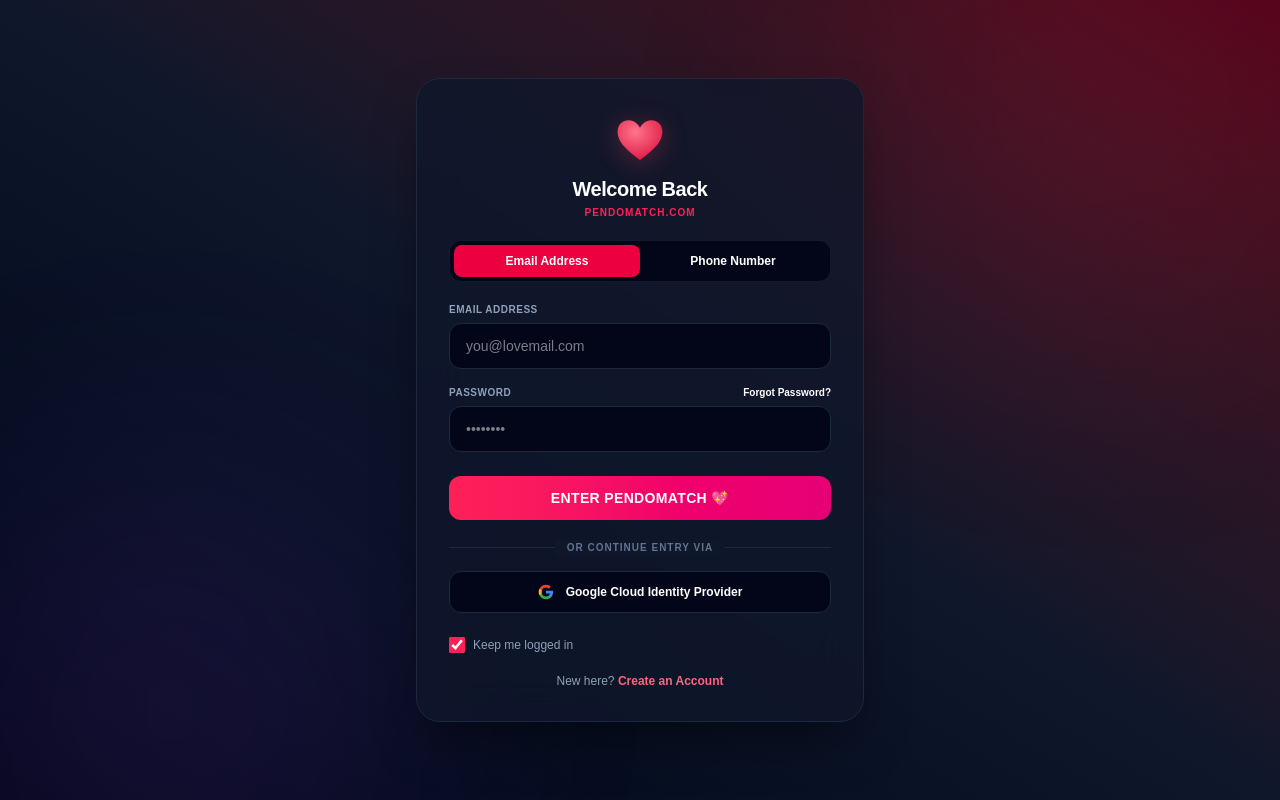
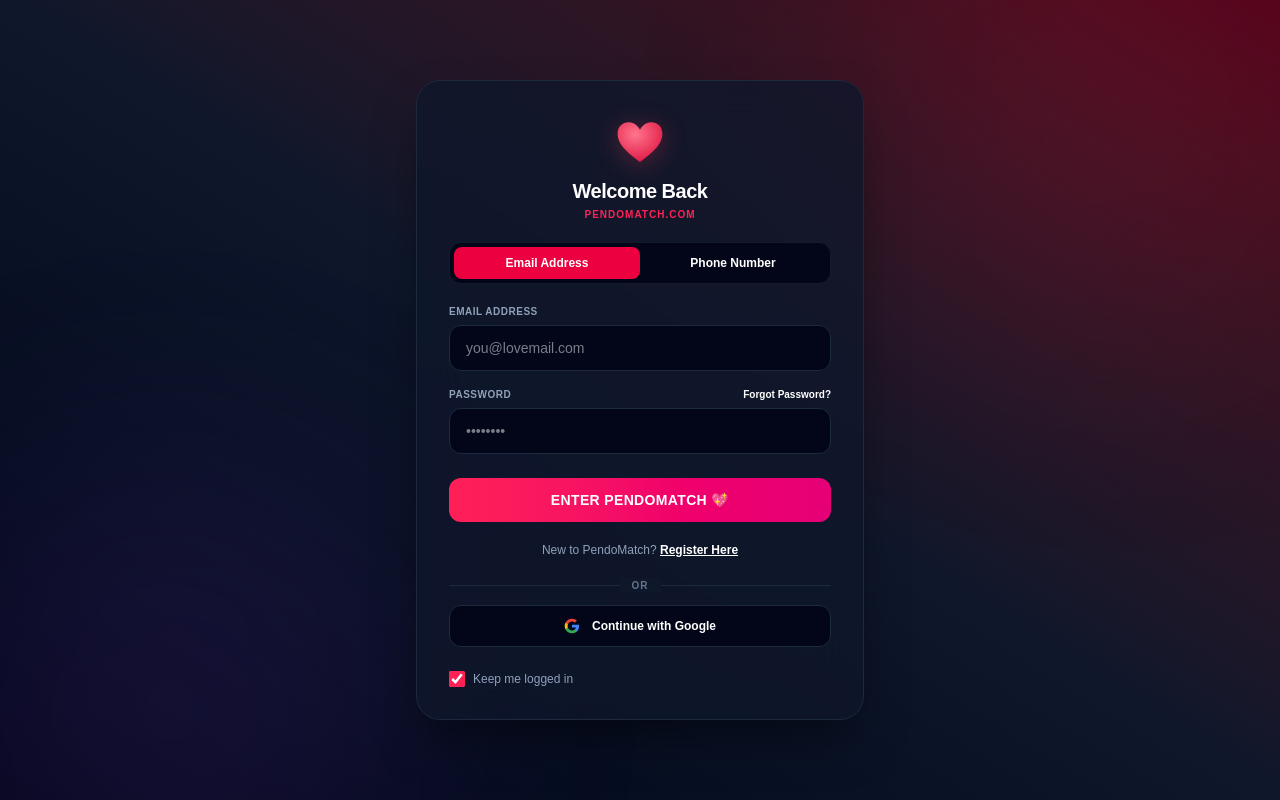
Before and after one commit to kinotifriday-bot/pendomatch, a Next.js app: page /login in a window 1280 px wide. Built offline with nearby package versions, Linux system fonts and the light colour scheme; no server answers.

Commit message:
fix: explicit separation for existing users vs new registrations

```diff
--- a/src/app/login/page.js
+++ b/src/app/login/page.js
@@ -18,12 +18,13 @@ import { useRouter } from "next/navigation";
 import Link from "next/link";
 
 export default function LoginPage() {
-  const [loginMethod, setLoginMethod] = useState("email"); // Options: "email" or "phone"
+  const [loginMethod, setLoginMethod] = useState("email"); // "email" or "phone"
+  const [isNewUser, setIsNewUser] = useState(false); // Separator flag to fix the email-in-use bug
   const [email, setEmail] = useState("");
   const [password, setPassword] = useState("");
 
   // Phone Authentication States
-  const [countryCode, setCountryCode] = useState("+254"); // Default to Kenya
+  const [countryCode, setCountryCode] = useState("+254");
   const [phoneNumber, setPhoneNumber] = useState("");
   const [verificationCode, setVerificationCode] = useState("");
   const [confirmationResult, setConfirmationResult] = useState(null);
@@ -33,7 +34,6 @@ export default function LoginPage() {
   const [isLoading, setIsLoading] = useState(false);
   const router = useRouter();
 
-  // Initialize invisible reCAPTCHA for phone safety safeguards
   useEffect(() => {
     if (typeof window !== "undefined" && !window.recaptchaVerifier) {
       try {
@@ -47,7 +47,6 @@ export default function LoginPage() {
     }
   }, []);
 
-  // Helper logic: Configures Firebase to create a new profile document securely on registration
   const provisionUserInFirestore = async (user) => {
     const userRef = doc(db, "users", user.uid);
     const userDoc = await getDoc(userRef);
@@ -72,33 +71,35 @@ export default function LoginPage() {
       const persistenceType = rememberMe ? browserLocalPersistence : browserSessionPersistence;
       await setPersistence(auth, persistenceType);
 
-      // Try signing in; if user doesn't exist, register them cleanly to prevent auth/missing-email errors
-      try {
+      if (isNewUser) {
+        // User explicitly wants to create an account
+        const newCredential = await createUserWithEmailAndPassword(auth, email.trim(), password);
+        await provisionUserInFirestore(newCredential.user);
+        router.push("/dashboard");
+      } else {
+        // User is logging into an existing account
         const userCredential = await signInWithEmailAndPassword(auth, email.trim(), password);
         await provisionUserInFirestore(userCredential.user);
-      } catch (signInError) {
-        if (signInError.code === "auth/user-not-found" || signInError.code === "auth/invalid-credential") {
-          // Attempt immediate seamless runtime registration
-          const newCredential = await createUserWithEmailAndPassword(auth, email.trim(), password);
-          await provisionUserInFirestore(newCredential.user);
-        } else {
-          throw signInError;
-        }
+        router.push("/dashboard");
+      }
+    } catch (err) {
+      console.error(err);
+      let errorText = "Authentication failed. Please check your details.";
+
+      if (err.code === "auth/email-already-in-use") {
+        errorText = "This email is already registered! Please switch to 'Sign In' below to access your account.";
+      } else if (err.code === "auth/invalid-credential" || err.code === "auth/wrong-password" || err.code === "auth/user-not-found") {
+        errorText = "We couldn't find a match for that email or password. Please verify your details.";
+      } else if (err.code === "auth/weak-password") {
+        errorText = "Password should be at least 6 characters long.";
       }
 
-      router.push("/dashboard");
-    } catch (err) {
-      console.error(err);
-      setMessage({
-        text: "Authentication verify failed. Please check your login credentials and try again.",
-        type: "error"
-      });
+      setMessage({ text: errorText, type: "error" });
     } finally {
       setIsLoading(false);
     }
   };
 
-  // Google Login Channel Handler
   const handleGoogleLogin = async () => {
     setIsLoading(true);
     setMessage({ text: "", type: "" });
@@ -119,7 +120,6 @@ export default function LoginPage() {
     }
   };
 
-  // Dispatch OTP sms pin
   const handleSendOtp = async (e) => {
     e.preventDefault();
     if (!phoneNumber) return;
@@ -132,16 +132,15 @@ export default function LoginPage() {
       const appVerifier = window.recaptchaVerifier;
       const confirmation = await signInWithPhoneNumber(auth, fullNumber, appVerifier);
       setConfirmationResult(confirmation);
-      setMessage({ text: "📲 Verification code SMS text sent! Check your inbox.", type: "success" });
+      setMessage({ text: "📲 Verification code SMS sent! Check your phone.", type: "success" });
     } catch (err) {
       console.error(err);
-      setMessage({ text: "Failed to dispatch SMS text pin. Verify your number layout format.", type: "error" });
+      setMessage({ text: "Failed to send SMS pin. Verify your number layout format.", type: "error" });
     } finally {
       setIsLoading(false);
     }
   };
 
-  // Process OTP completion pipeline
   const handleVerifyOtp = async (e) => {
     e.preventDefault();
     if (!verificationCode || !confirmationResult) return;
@@ -154,7 +153,7 @@ export default function LoginPage() {
       router.push("/dashboard");
     } catch (err) {
       console.error(err);
-      setMessage({ text: "Incorrect or expired SMS entry token matching confirmation code.", type: "error" });
+      setMessage({ text: "Incorrect or expired SMS verification code.", type: "error" });
     } finally {
       setIsLoading(false);
     }
@@ -168,7 +167,7 @@ export default function LoginPage() {
     setIsLoading(true);
     try {
       await sendPasswordResetEmail(auth, email.trim());
-      setMessage({ text: "💌 Reset link dispatched! Check your inbox to update your password.", type: "success" });
+      setMessage({ text: "💌 Reset link dispatched! Check your inbox.", type: "success" });
     } catch (err) {
       setMessage({ text: "Failed to send password reset link. Please try again.", type: "error" });
     } finally {
@@ -194,11 +193,13 @@ export default function LoginPage() {
               <path d="M 100,60 C 80,20 20,25 20,75 C 20,120 75,155 100,175 C 125,155 180,120 180,75 C 180,25 120,20 100,60 Z" fill="url(#loginHeart)" />
             </svg>
           </div>
-          <h2 className="text-xl font-black text-white mt-2 tracking-tight">Welcome Back</h2>
+          <h2 className="text-xl font-black text-white mt-2 tracking-tight">
+            {isNewUser ? "Create Account" : "Welcome Back"}
+          </h2>
           <p className="text-[10px] font-bold text-rose-500 tracking-widest uppercase mt-0.5">PendoMatch.com</p>
         </div>
 
-        {/* Dynamic Seamless Tab Switch Button Triggers */}
+        {/* Tab switch between email and phone */}
         <div className="grid grid-cols-2 p-1 bg-slate-950 rounded-xl border border-slate-800/60">
           <button
             type="button"
@@ -224,7 +225,7 @@ export default function LoginPage() {
           </div>
         )}
 
-        {/* Email Login Module UI block Layout */}
+        {/* Email Login/Register Module */}
         {loginMethod === "email" && (
           <form className="space-y-4" onSubmit={handleLogin}>
             <div>
@@ -239,7 +240,9 @@ export default function LoginPage() {
             <div>
               <div className="flex justify-between items-center mb-1.5">
                 <label className="block text-[10px] font-bold text-slate-400 uppercase tracking-wider">Password</label>
-                <button type="button" onClick={handleForgotPassword} disabled={isLoading} className="text-[10px] font-bold text-rose-400 outline-none">Forgot Password?</button>
+                {!isNewUser && (
+                  <button type="button" onClick={handleForgotPassword} disabled={isLoading} className="text-[10px] font-bold text-rose-400 outline-none">Forgot Password?</button>
+                )}
               </div>
               <input
                 type="password" required disabled={isLoading} value={password} onChange={(e) => setPassword(e.target.value)}
@@ -249,12 +252,24 @@ export default function LoginPage() {
             </div>
 
             <button type="submit" disabled={isLoading} className="w-full bg-gradient-to-r from-rose-500 to-pink-600 text-white font-black py-3 px-4 rounded-xl text-sm tracking-wide transform active:scale-[0.99] mt-2">
-              {isLoading ? "Verifying Access..." : "ENTER PENDOMATCH 💖"}
+              {isLoading ? "Processing..." : isNewUser ? "CREATE ACCOUNT 💖" : "ENTER PENDOMATCH 💖"}
             </button>
+
+            {/* Dynamic context link to switch modes */}
+            <p className="text-center text-xs text-slate-400 pt-1">
+              {isNewUser ? "Already have an account?" : "New to PendoMatch?"}{" "}
+              <button
+                type="button"
+                onClick={() => { setIsNewUser(!isNewUser); setMessage({text:"", type:""}); }}
+                className="font-bold text-rose-400 hover:text-rose-300 transition underline bg-transparent border-none p-0 cursor-pointer"
+              >
+                {isNewUser ? "Sign In Instead" : "Register Here"}
+              </button>
+            </p>
           </form>
         )}
 
-        {/* Phone Login Module UI block Layout */}
+        {/* Phone Login Module */}
         {loginMethod === "phone" && (
           <div className="space-y-4">
             {!confirmationResult ? (
@@ -281,7 +296,7 @@ export default function LoginPage() {
                   </div>
                 </div>
                 <button type="submit" disabled={isLoading} className="w-full bg-gradient-to-r from-rose-500 to-pink-600 text-white font-black py-3 px-4 rounded-xl text-sm tracking-wide">
-                  {isLoading ? "Sending text SMS code..." : "DISPATCH ENTRY PIN 📲"}
+                  {isLoading ? "Sending text..." : "DISPATCH ENTRY PIN 📲"}
                 </button>
               </form>
             ) : (
@@ -295,7 +310,7 @@ export default function LoginPage() {
                   />
                 </div>
                 <button type="submit" disabled={isLoading} className="w-full bg-gradient-to-r from-emerald-500 to-teal-600 text-white font-black py-3 px-4 rounded-xl text-sm tracking-wide">
-                  {isLoading ? "Validating confirmation OTP code..." : "VERIFY CODE & OPEN PROFILE 🔓"}
+                  {isLoading ? "Validating..." : "VERIFY CODE & OPEN PROFILE 🔓"}
                 </button>
                 <button type="button" onClick={() => setConfirmationResult(null)} className="w-full text-center text-xs text-slate-500 font-bold hover:text-slate-400 transition">Change Phone Number</button>
               </form>
@@ -303,13 +318,12 @@ export default function LoginPage() {
           </div>
         )}
 
-        {/* Social Authentication Matrix Separation Wrapper Layout */}
-        <div className="relative my-4 flex items-center justify-center">
+        <div className="relative my-3 flex items-center justify-center">
           <div className="absolute w-full h-[1px] bg-slate-800" />
-          <span className="relative px-3 bg-slate-900 text-[10px] font-black text-slate-500 uppercase tracking-widest z-10">or continue entry via</span>
+          <span className="relative px-3 bg-slate-900 text-[10px] font-black text-slate-500 uppercase tracking-widest z-10">or</span>
         </div>
 
-        {/* Integrated Social Channels */}
+        {/* Google Authentication */}
         <button
           type="button"
           onClick={handleGoogleLogin}
@@ -322,7 +336,7 @@ export default function LoginPage() {
             <path d="M5.84 14.09c-.22-.66-.35-1.36-.35-2.09s.13-1.43.35-2.09V7.06H2.18C1.43 8.55 1 10.22 1 12s.43 3.45 1.18 4.94l2.85-2.22.81-.63z" fill="#FBBC05"/>
             <path d="M12 5.38c1.62 0 3.06.56 4.21 1.64l3.15-3.15C17.45 2.09 14.97 1 12 1 7.7 1 3.99 3.47 2.18 7.06l3.66 2.84c.87-2.6 3.3-4.52 6.16-4.52z" fill="#EA4335"/>
           </svg>
-          Google Cloud Identity Provider
+          Continue with Google
         </button>
 
         <div className="flex items-center justify-between pt-1 select-none">
@@ -335,10 +349,6 @@ export default function LoginPage() {
           </label>
         </div>
 
-        <p className="text-center text-xs text-slate-400">
-          New here?{" "}
-          <Link href="/" className="font-bold text-rose-400 hover:text-rose-300 transition">Create an Account</Link>
-        </p>
       </div>
     </div>
   );
```
